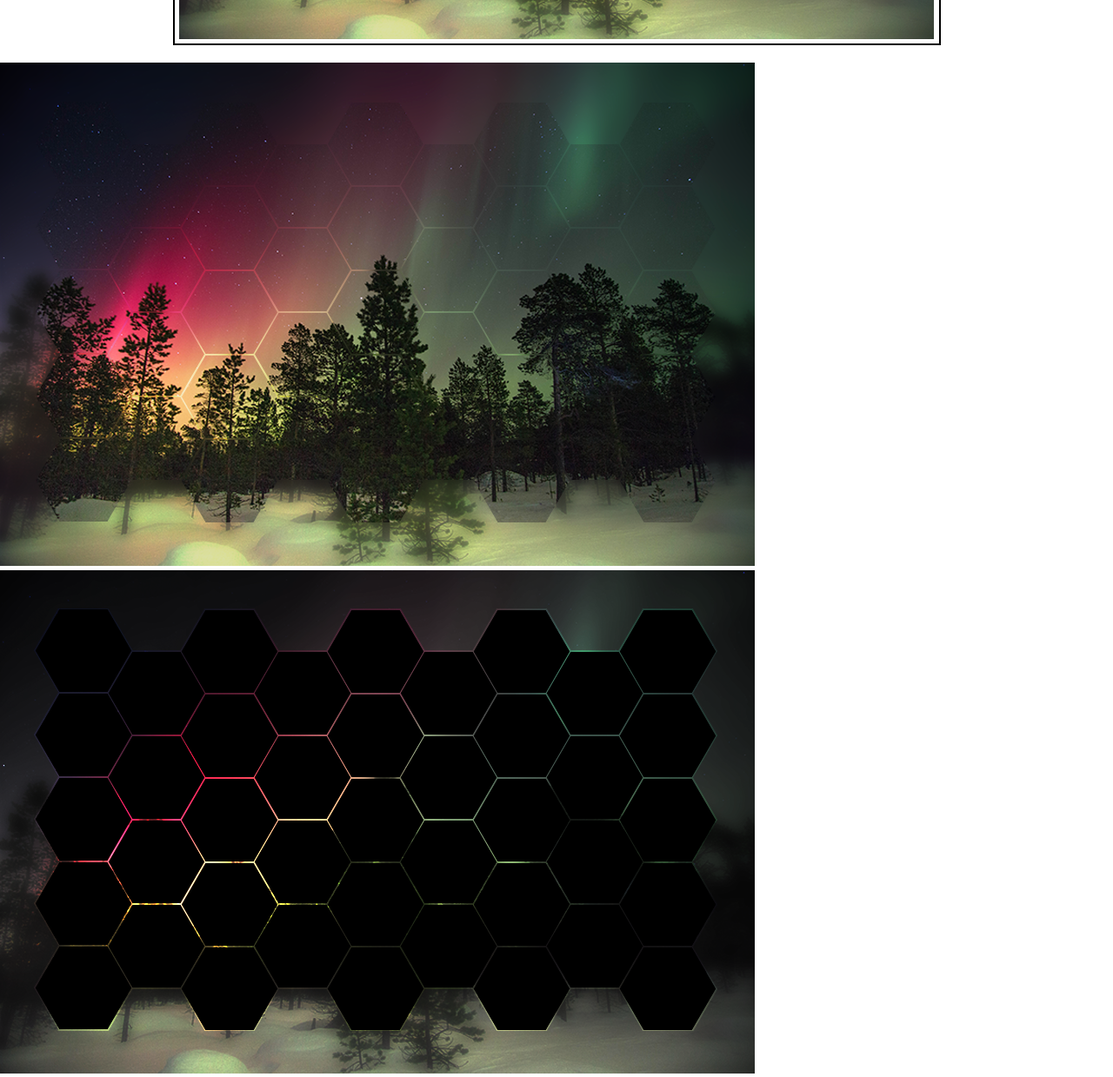
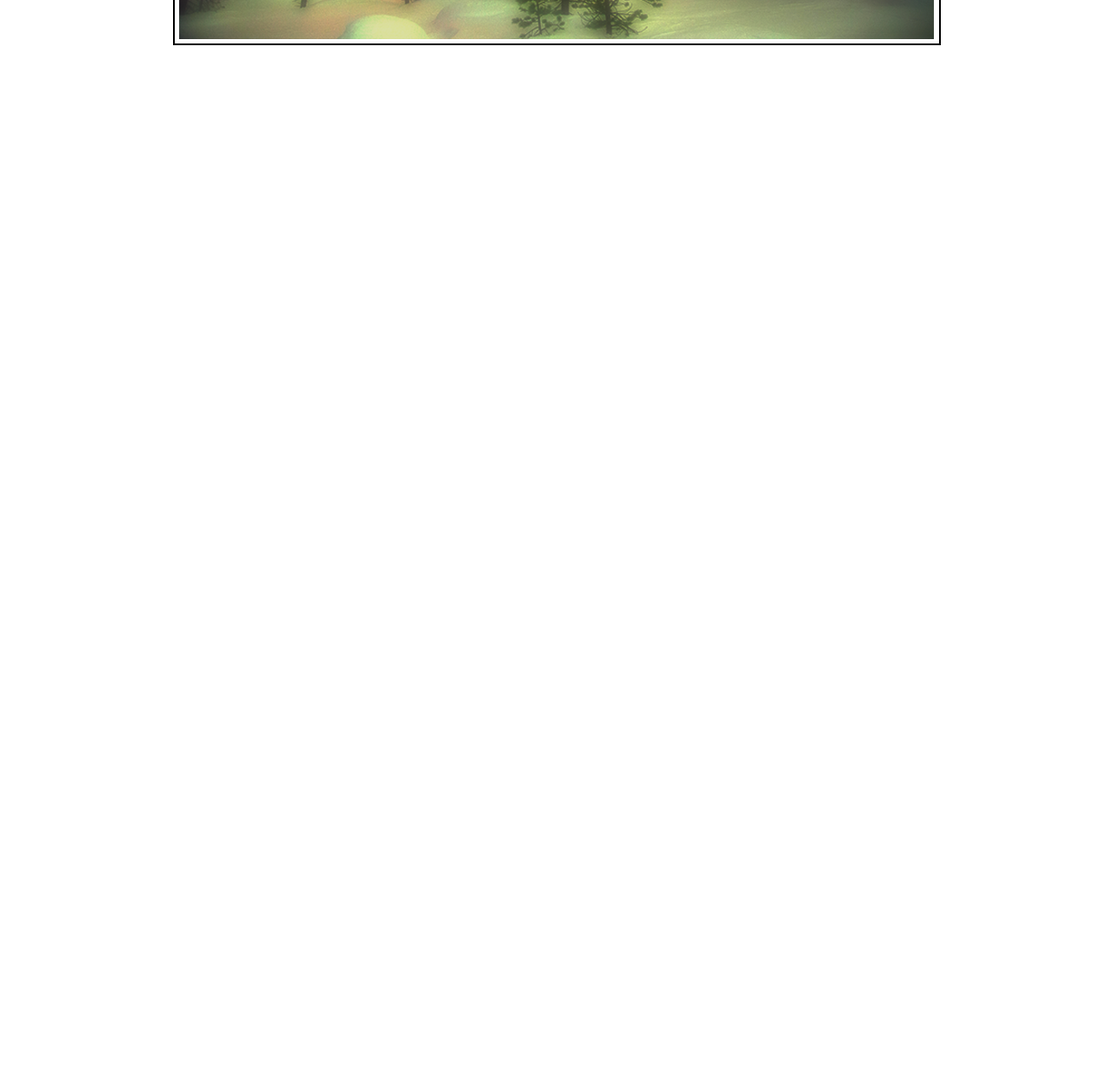
Before and after one commit to brianhernandez/becoming-a-javascript-expert__jigsaw-puzzle, a website: page index.html in a window 1280 px wide. Shown: the part 756-1995 px from the top of the page at 87% size. After the commit the page ends 828 px from the top, so only its background shows below. Drawn offline with Linux system fonts and the light colour scheme.

Commit message:
Removed extra img tags for fixing github pages image problem.

```diff
--- a/index.html
+++ b/index.html
@@ -95,7 +95,5 @@
     <div class="flex-grid__col"></div>
     <script src="js/app.js"></script>
   </div>
-  <img src="img/puzzle/Puzzle_solved.png" alt="">
-    <img src="img/puzzle/Puzzle_bg_unsolved.png" alt="">
 </body>
 </html>
```
